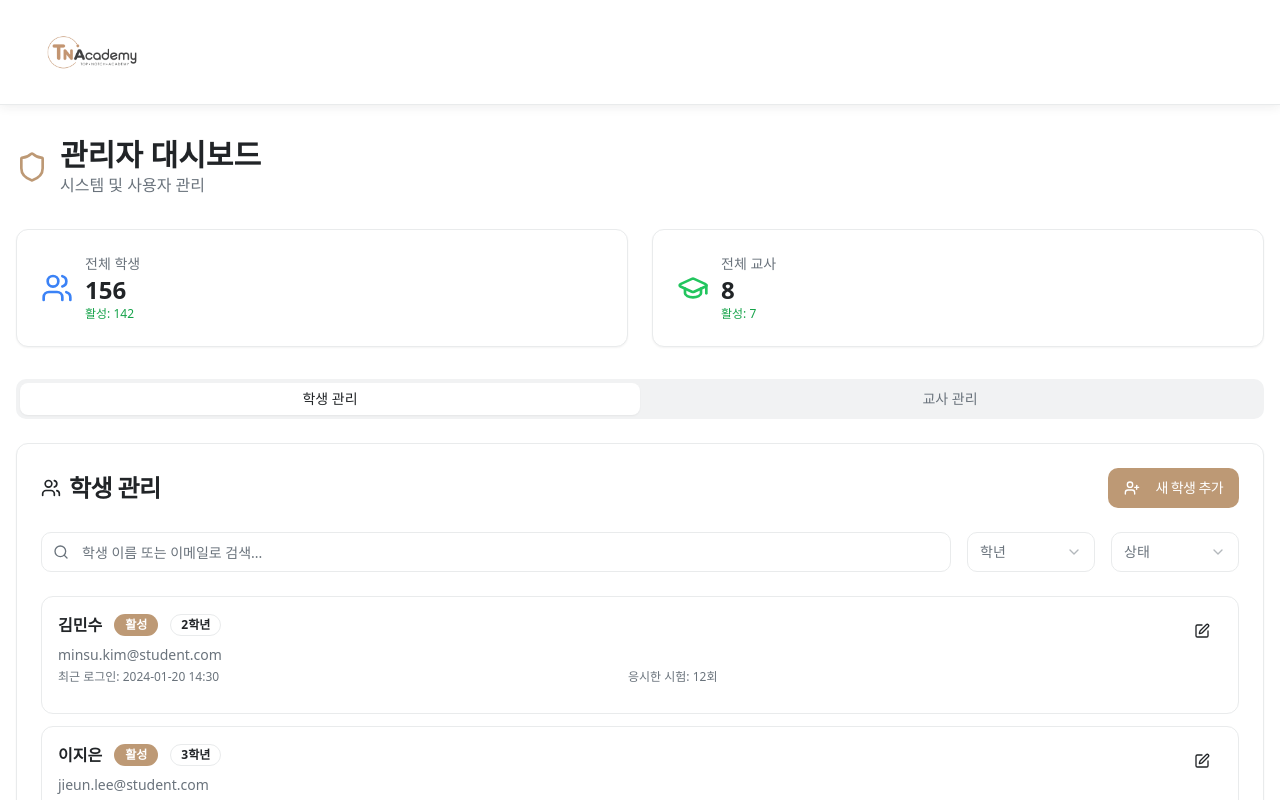
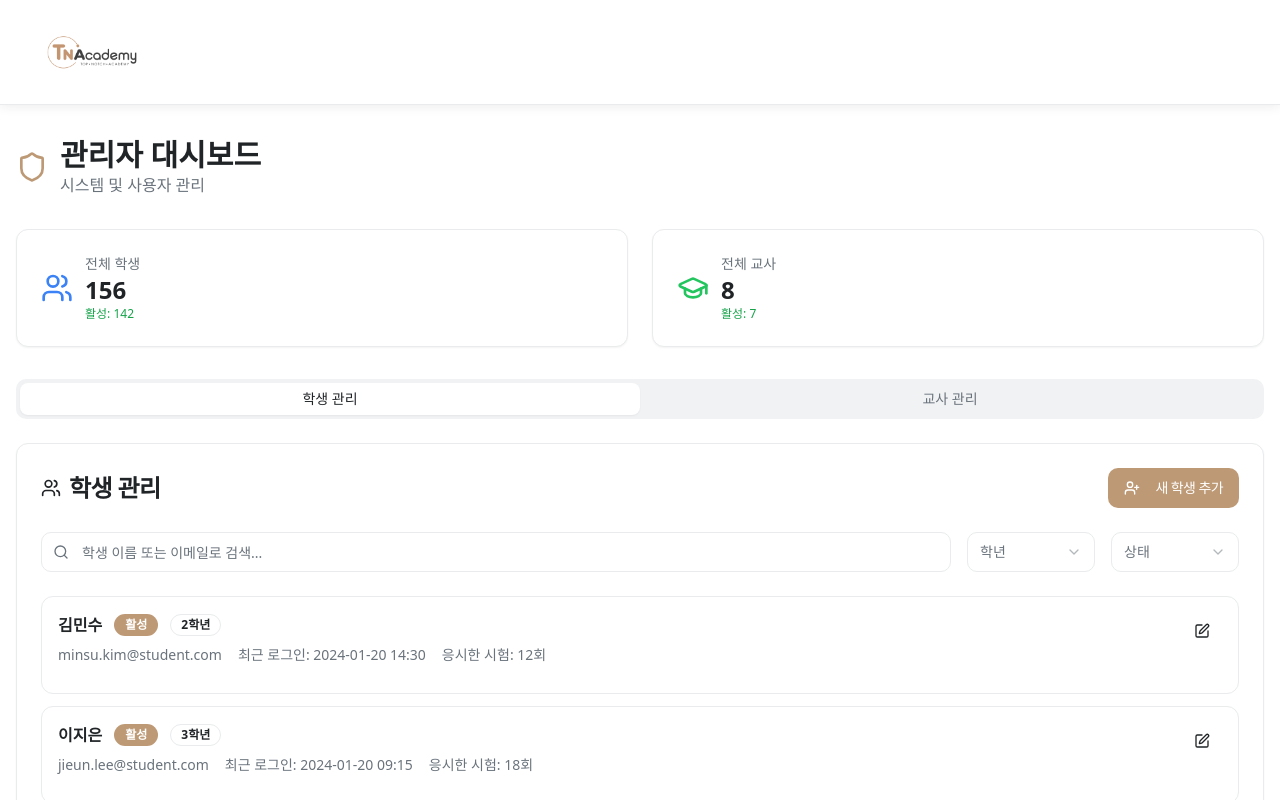
Before and after one commit to cgmlwjd/tn-ace-portal-09, a React (Vite) app: page /admin in a window 1280 px wide. Shown: the top 800 px of the page. Built offline with nearby package versions, Linux system fonts and the light colour scheme; the HTML template or start-up script is replaced by a standard one.

Commit message:
Add recent login and exam info

```diff
--- a/src/pages/AdminDashboard.tsx
+++ b/src/pages/AdminDashboard.tsx
@@ -261,10 +261,10 @@ export default function AdminDashboard() {
                               </Badge>
                               <Badge variant="outline">{student.grade}</Badge>
                             </div>
-                            <p className="text-sm text-muted-foreground mb-1">{student.email}</p>
-                            <div className="grid grid-cols-2 gap-4 text-xs text-muted-foreground">
-                              <div>최근 로그인: {student.lastLogin}</div>
-                              <div>응시한 시험: {student.examsTaken}회</div>
+                            <div className="flex items-center space-x-4 text-sm text-muted-foreground">
+                              <span>{student.email}</span>
+                              <span>최근 로그인: {student.lastLogin}</span>
+                              <span>응시한 시험: {student.examsTaken}회</span>
                             </div>
                           </div>
                           <div className="flex items-center space-x-2">
```
